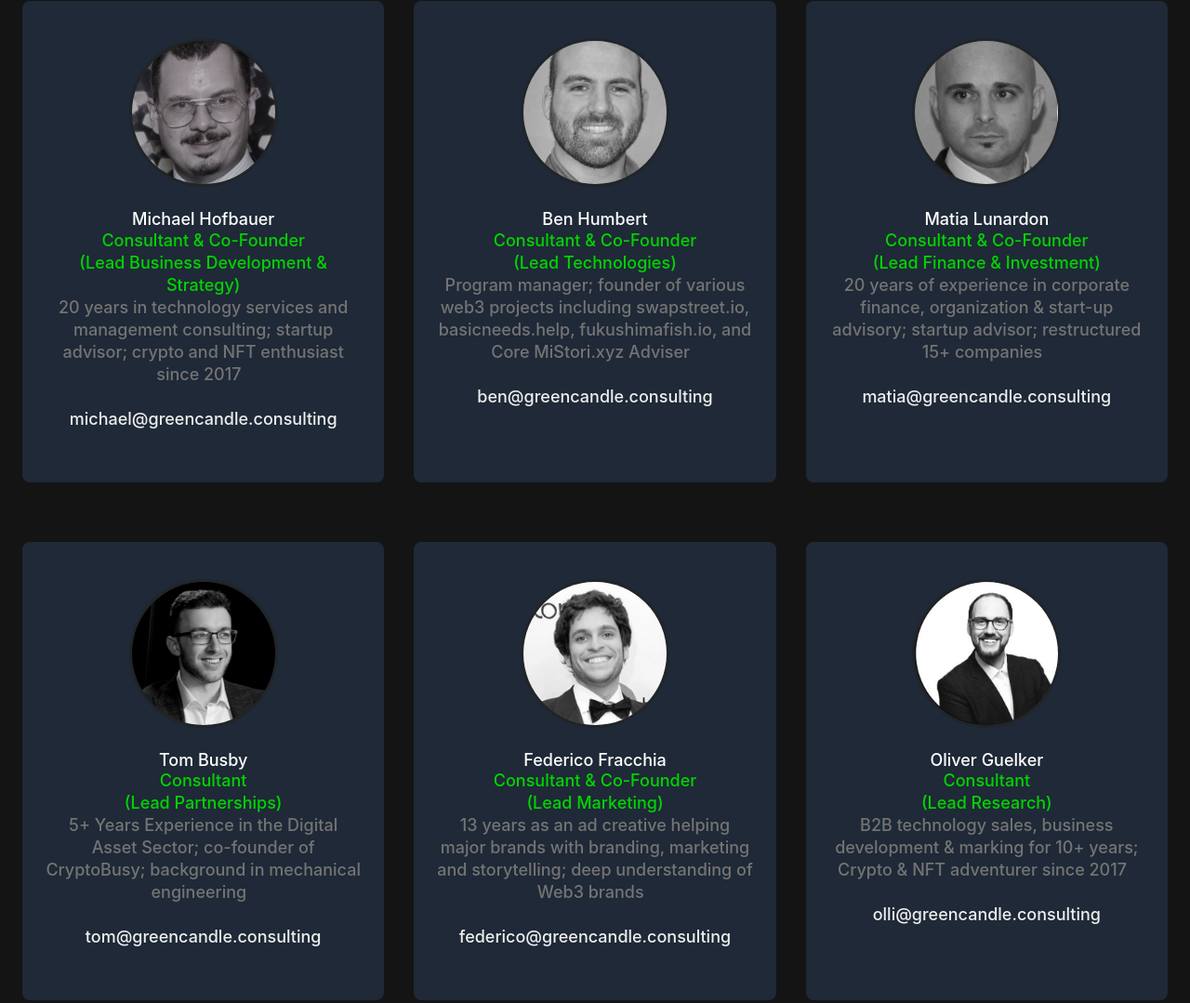
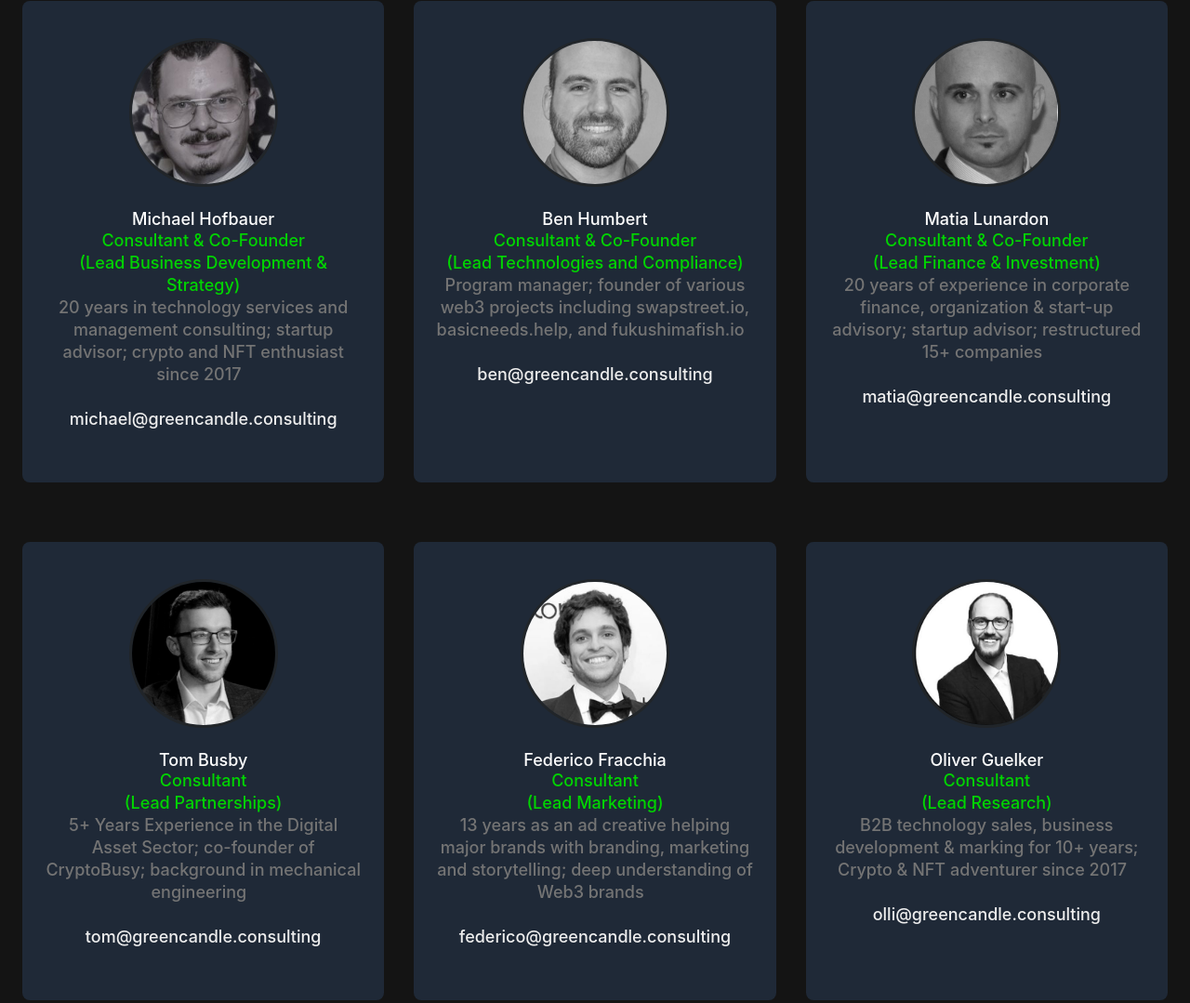
Before and after one commit to BLLCrypto/Green-Candle-Consulting, a plain HTML site: page index.html in a window 1280 px wide. Shown: the part 2179-3258 px from the top of the page at 93% size. Drawn offline with nearby package versions, Linux system fonts and the light colour scheme.

Commit message:
Update index.html
iamges and some text fix for titles and editing

```diff
--- a/index.html
+++ b/index.html
@@ -211,8 +211,8 @@
           <div class="team-grid__item-inner">
             <h3>Ben Humbert</h3>
             <p>Consultant & Co-Founder</p>
-            <p>(Lead Technologies)</p>
-            <p2>Program manager; founder of various web3 projects including swapstreet.io, basicneeds.help, fukushimafish.io, and Core MiStori.xyz Adviser</p2>
+            <p>(Lead Technologies and Compliance)</p>
+            <p2>Program manager; founder of various web3 projects including swapstreet.io, basicneeds.help, and fukushimafish.io</p2>
 
             &nbsp;
             <p> </p>
@@ -262,7 +262,7 @@
           <img src="./images/team/Federico Fracchia.JPG" alt="Federico" />
           <div class="team-grid__item-inner">
             <h3>Federico Fracchia</h3>
-            <p>Consultant &amp; Co-Founder</p>
+            <p>Consultant</p>
             <p>(Lead Marketing)</p>
             <p2>13 years as an ad creative helping major brands with branding, marketing and storytelling; deep understanding of Web3 brands</p2>
 
@@ -370,7 +370,14 @@
       <div class="footer-part-3">
       <div class="footer-part-3__header">Let's Connect</div>
       <div class="footer-part-3__info">
-        <br> info@greencandle.consulting
+        <a href="info@greencandle.consulting">
+  <img src="./images/social-icons/twitter_icon.png" alt="Your Icon" width="50" height="50">>
+</a>
+
+        <a href="https://twitter.com/GreenCandleCons">
+  <img src="./images/social-icons/email_icon.png" alt="Your Icon" width="50" height="50">>
+</a>
+
       </div>
       <div></div>
       </div>
```
